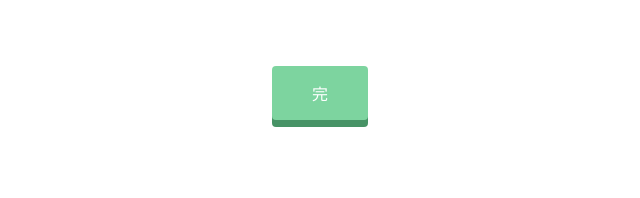
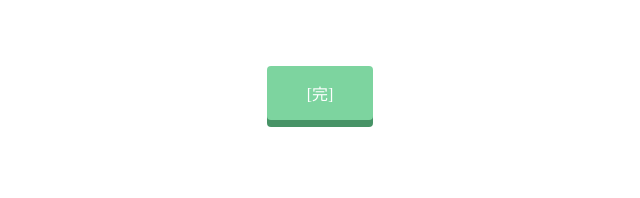
Before and after one commit to ShuGoto/shugoto.github.io, a plain HTML site: page index.html in a window 1280 px wide. Shown: the part 1234-1432 px from the top of the page, 320-960 px from the left. Drawn offline with Linux system fonts and the light colour scheme.

Commit message:
Update index.html

```diff
--- a/index.html
+++ b/index.html
@@ -58,7 +58,7 @@
         <h2>のんびり暮らそう</h2>
         <h3>のんびり生きよう</h3>
       </div>
-      <span class="btn message">完</span>
+      <span class="btn message">[完]</span>
     </div>
   </div>
 </body>
```
